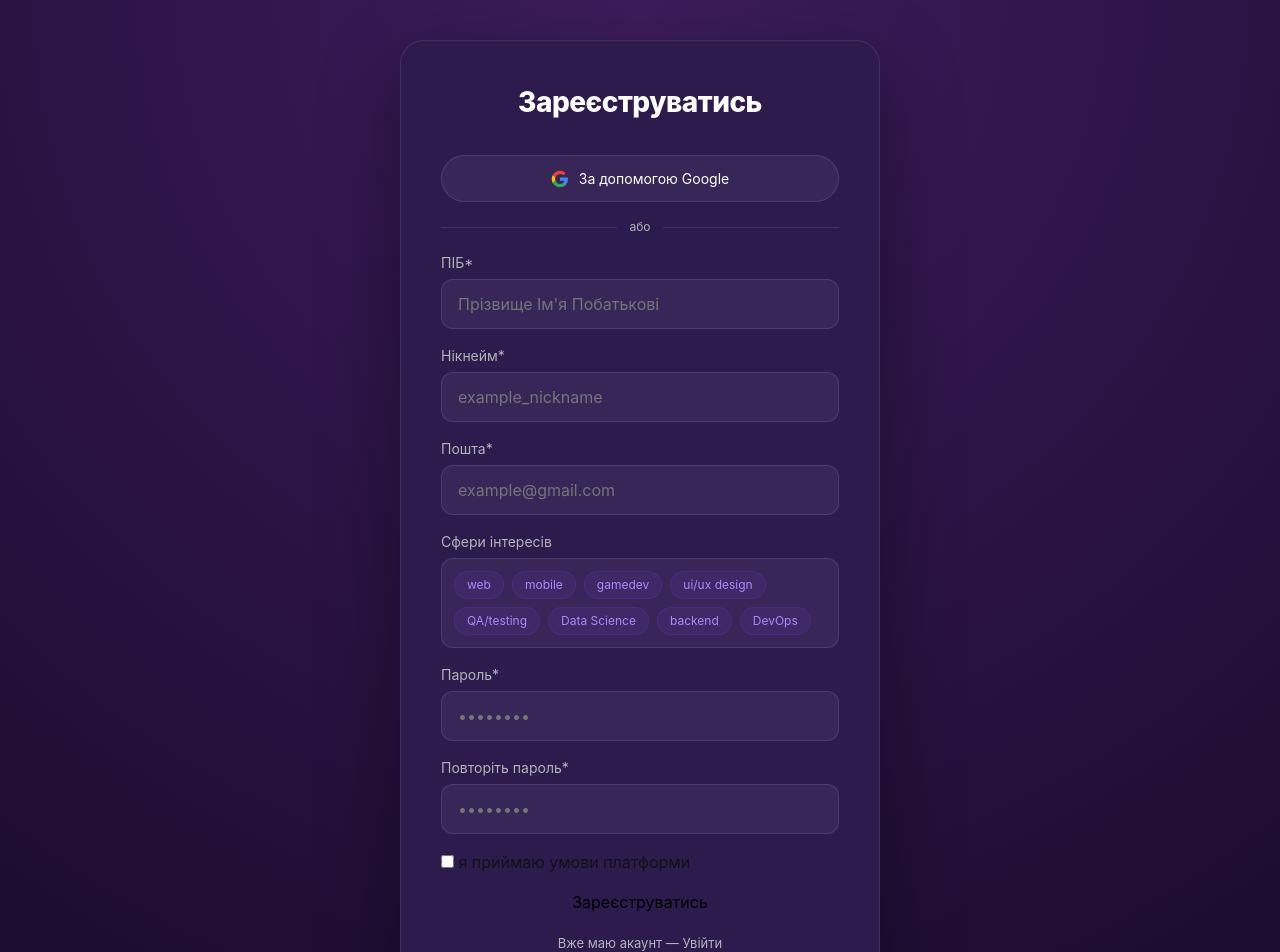
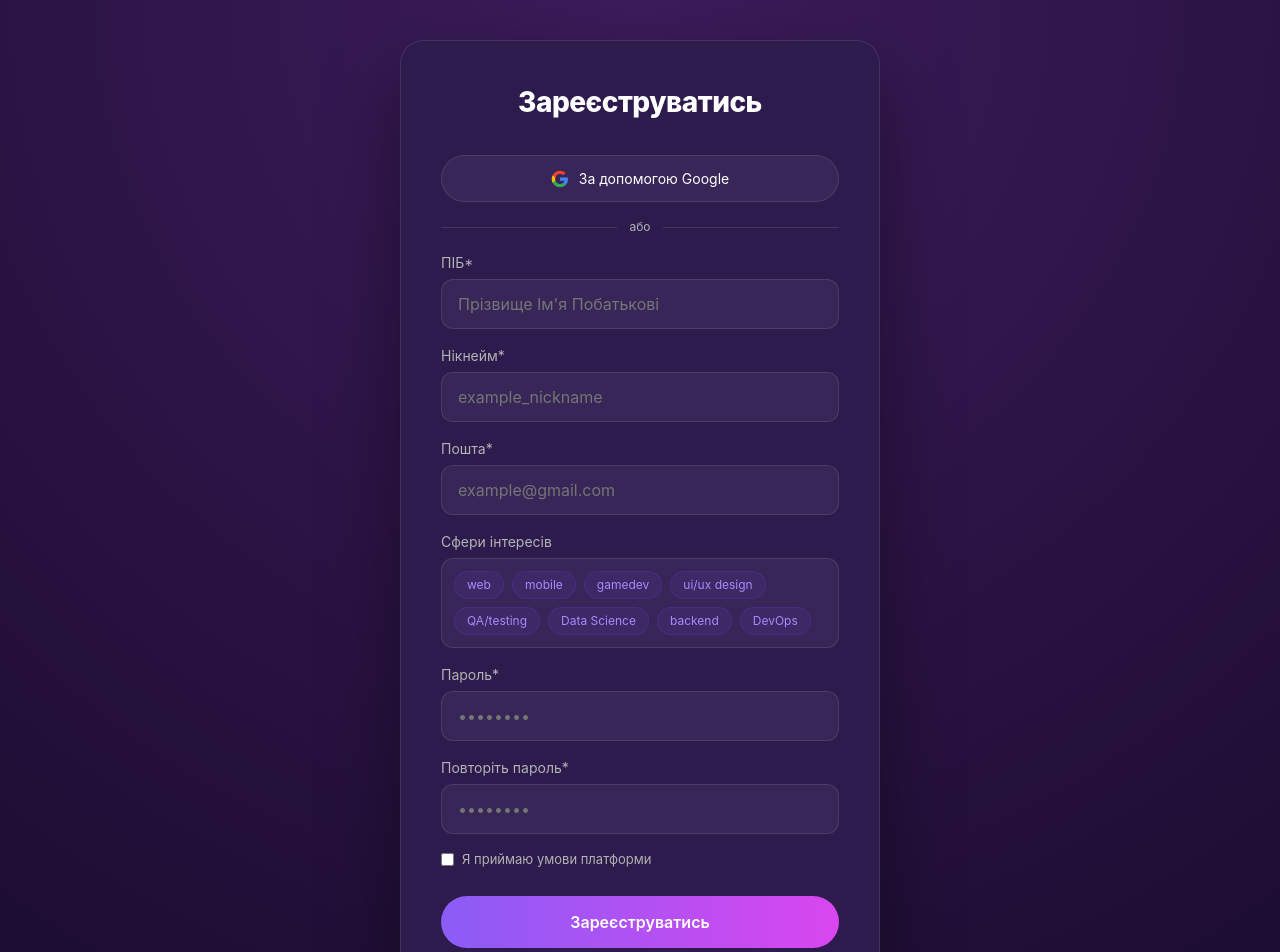
Before and after one commit to AndriyPastukh/the-space, a React (Vite) app in the folder frontend/: page /register in a window 1280 px wide. Shown: the top 952 px of the page. Built offline with nearby package versions, Linux system fonts and the light colour scheme.

Commit message:
Cosmetic changes. (hover, sign in, "have account" centered)

```diff
--- a/frontend/src/pages/RegisterPage/RegisterPage.css
+++ b/frontend/src/pages/RegisterPage/RegisterPage.css
@@ -68,6 +68,19 @@
   display: block;
 }
 
+.form-checkbox {
+  display: flex;
+  align-items: center;
+  gap: 8px;
+  font-size: 13px;
+  color: var(--text-muted);
+  cursor: pointer;
+}
+
+.form-checkbox input {
+  cursor: pointer;
+}
+
 .divider {
   display: flex;
   align-items: center;
@@ -125,6 +138,31 @@
   border-color: var(--purple);
 }
 
+.interest-chip:hover {
+  background: rgba(124, 58, 237, 0.25);
+  border-color: var(--purple-lt);
+  color: #ffffff;
+}
+
+.btn-primary {
+  background: linear-gradient(90deg, #8b5cf6 0%, #d946ef 100%);
+  color: white;
+  border: none;
+  border-radius: var(--radius-pill);
+  padding: 14px;
+  font-weight: 600;
+  font-size: 16px;
+  cursor: pointer;
+  transition: transform 0.2s, box-shadow 0.2s, opacity 0.2s;
+  margin-top: 10px;
+}
+
+.btn-primary:hover {
+  opacity: 0.9;
+  transform: translateY(-1px);
+  box-shadow: 0 5px 15px rgba(139, 92, 246, 0.4);
+}
+
 .err-msg {
   color: #f87171;
   font-size: 13px;
@@ -132,8 +170,23 @@
 }
 
 .auth-footer {
+  width: 100%;
+  display: flex;
+  justify-content: center;
+  align-items: center;
+  gap: 5px;
+  margin-top: 24px;
+  font-size: 14px;
+  color: var(--text-muted);
   text-align: center;
-  margin-top: 20px;
-  font-size: 13px;
-  color: var(--text-muted);
 }
+
+.auth-footer a {
+  color: var(--purple-lt);
+  text-decoration: none;
+  font-weight: 600;
+}
+
+.auth-footer a:hover {
+  text-decoration: underline;
+}
--- a/frontend/src/pages/RegisterPage/RegisterPage.tsx
+++ b/frontend/src/pages/RegisterPage/RegisterPage.tsx
@@ -169,18 +169,19 @@ export default function RegisterPage() {
             />
           </div>
 
-          {error && <p className="err-msg" style={{color: 'red', marginBottom: '10px'}}>{error}</p>}
+          {error && <p className="err-msg" style={{color: '#f87171', marginBottom: '10px'}}>{error}</p>}
 
           <label className="form-checkbox">
             <input
-              type="checkbox"
-              id="terms"
-              checked={form.terms}
-              onChange={handleInputChange}
-            /> я приймаю умови платформи
+                type="checkbox"
+                id="terms"
+                checked={form.terms}
+                onChange={handleInputChange}
+            />
+            <span>Я приймаю умови платформи</span>
           </label>
 
-          <button type="submit" className="btn btn-primary btn-block btn-lg">
+          <button type="submit" className="btn-primary">
             Зареєструватись
           </button>
         </form>
```
